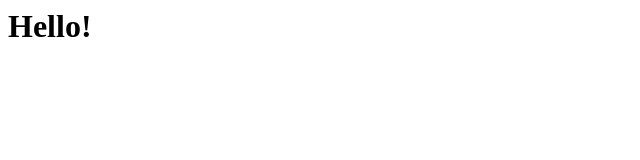
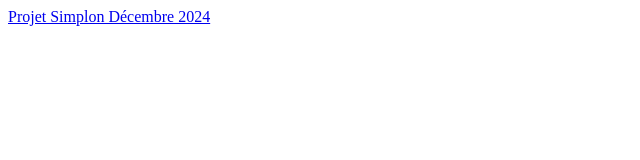
Before and after one commit to hojulien/simplon-projet-dec-2024, a plain HTML site: page index.html in a window 1280 px wide. Shown: the whole page, without its empty margins (0-640 px from the left). Drawn offline with Linux system fonts and the light colour scheme.

Commit message:
Update index.html

```diff
--- a/index.html
+++ b/index.html
@@ -1 +1 @@
-<h1>Hello!</h1>
+<a href="visite.html">Projet Simplon Décembre 2024</a>
```
